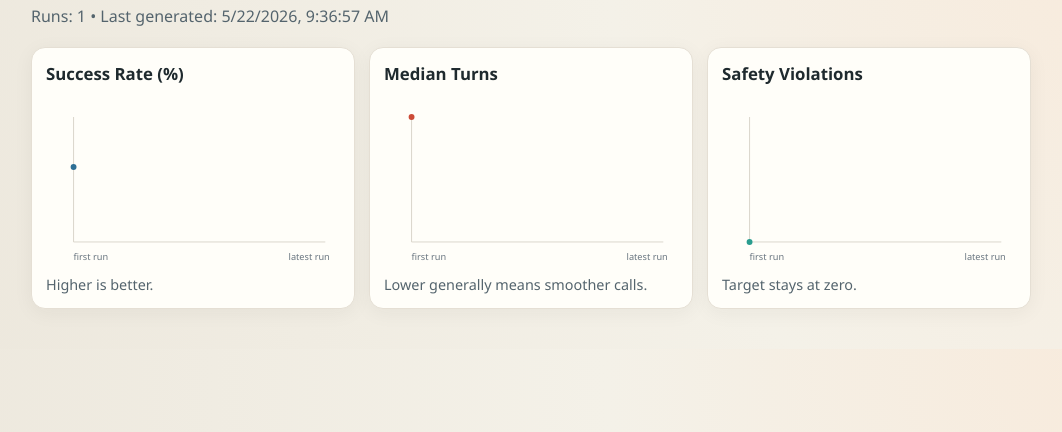
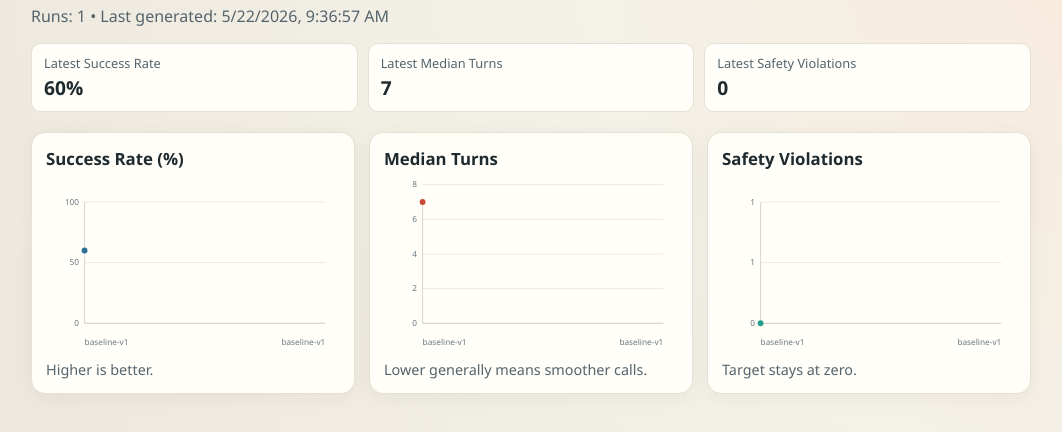
Before and after one commit to patrickdoane/pizza-phone-agent, a website: page public/index.html in a window 1280 px wide. Shown: the part 74-506 px from the top of the page, without its empty margins (109-1171 px from the left). Drawn offline with Linux system fonts and the light colour scheme.

Commit message:
chore: improve scorecard chart readability

```diff
--- a/public/index.html
+++ b/public/index.html
@@ -34,6 +34,27 @@
         margin-top: 8px;
         color: var(--muted);
       }
+      .summary {
+        display: grid;
+        grid-template-columns: repeat(auto-fit, minmax(180px, 1fr));
+        gap: 10px;
+        margin-top: 16px;
+      }
+      .summary-card {
+        background: var(--card);
+        border: 1px solid #e5dfd4;
+        border-radius: 10px;
+        padding: 10px 12px;
+      }
+      .summary-card .label {
+        color: var(--muted);
+        font-size: 0.8rem;
+      }
+      .summary-card .value {
+        font-size: 1.2rem;
+        font-weight: 700;
+        margin-top: 2px;
+      }
       .grid {
         display: grid;
         grid-template-columns: repeat(auto-fit, minmax(280px, 1fr));
@@ -69,12 +90,31 @@
         border-radius: 6px;
         padding: 2px 6px;
       }
+      .tooltip {
+        position: fixed;
+        pointer-events: none;
+        background: #1f2a2e;
+        color: #f5f7f9;
+        border-radius: 6px;
+        padding: 6px 8px;
+        font-size: 0.78rem;
+        transform: translate(12px, 12px);
+        opacity: 0;
+        transition: opacity 0.08s ease;
+        z-index: 20;
+        white-space: nowrap;
+      }
     </style>
   </head>
   <body>
     <div class="wrap">
       <h1>Pizza Agent Scorecards</h1>
       <div class="meta" id="meta">Loading metrics...</div>
+      <div class="summary" id="summary" hidden>
+        <div class="summary-card"><div class="label">Latest Success Rate</div><div class="value" id="latestSuccess">-</div></div>
+        <div class="summary-card"><div class="label">Latest Median Turns</div><div class="value" id="latestTurns">-</div></div>
+        <div class="summary-card"><div class="label">Latest Safety Violations</div><div class="value" id="latestSafety">-</div></div>
+      </div>
       <div id="empty" class="empty" hidden>No scorecard runs found yet. Run <code>npm run eval:conversations</code> and <code>npm run eval:metrics</code>.</div>
       <div class="grid" id="charts" hidden>
         <section class="card">
@@ -94,17 +134,58 @@
         </section>
       </div>
     </div>
+    <div id="tooltip" class="tooltip" hidden></div>
 
     <script>
-      function drawLineChart(svg, data, color, minY, maxY) {
+      function niceTicks(minY, maxY, desiredCount) {
+        if (minY === maxY) {
+          return [minY, minY + 1];
+        }
+        const range = maxY - minY;
+        const roughStep = range / Math.max(desiredCount - 1, 1);
+        const magnitude = Math.pow(10, Math.floor(Math.log10(roughStep)));
+        const candidates = [1, 2, 5, 10];
+        let step = magnitude;
+        for (const c of candidates) {
+          const candidate = c * magnitude;
+          if (roughStep <= candidate) {
+            step = candidate;
+            break;
+          }
+        }
+
+        const start = Math.floor(minY / step) * step;
+        const end = Math.ceil(maxY / step) * step;
+        const ticks = [];
+        for (let v = start; v <= end + step * 0.5; v += step) {
+          ticks.push(Number(v.toFixed(6)));
+        }
+        return ticks;
+      }
+
+      function labelForRun(runId, index, length) {
+        if (length <= 1) {
+          return runId;
+        }
+        if (index === 0) {
+          return `1: ${runId}`;
+        }
+        if (index === length - 1) {
+          return `${length}: ${runId}`;
+        }
+        return `${index + 1}`;
+      }
+
+      function drawLineChart(svg, data, labels, color, minY, maxY, formatter) {
         const width = 320;
         const height = 180;
-        const padding = { top: 16, right: 16, bottom: 28, left: 30 };
+        const padding = { top: 16, right: 16, bottom: 32, left: 42 };
         const plotW = width - padding.left - padding.right;
         const plotH = height - padding.top - padding.bottom;
 
         const yRange = maxY - minY || 1;
         const xStep = data.length > 1 ? plotW / (data.length - 1) : 0;
+        const ticks = niceTicks(minY, maxY, 5);
 
         const points = data.map((v, i) => {
           const x = padding.left + i * xStep;
@@ -114,20 +195,52 @@
 
         const path = points.map((p, i) => `${i === 0 ? "M" : "L"}${p[0].toFixed(1)} ${p[1].toFixed(1)}`).join(" ");
 
+        const yGrid = ticks
+          .map((tick) => {
+            const y = padding.top + plotH - ((tick - minY) / yRange) * plotH;
+            return `<line x1="${padding.left}" y1="${y.toFixed(1)}" x2="${width - padding.right}" y2="${y.toFixed(1)}" stroke="#ece7de" />
+              <text x="${padding.left - 6}" y="${(y + 3).toFixed(1)}" font-size="9" text-anchor="end" fill="#6a7680">${formatter(tick)}</text>`;
+          })
+          .join("");
+
         svg.innerHTML = `
+          ${yGrid}
           <line x1="${padding.left}" y1="${padding.top + plotH}" x2="${width - padding.right}" y2="${padding.top + plotH}" stroke="#d7d2c8" />
           <line x1="${padding.left}" y1="${padding.top}" x2="${padding.left}" y2="${padding.top + plotH}" stroke="#d7d2c8" />
           <path d="${path}" fill="none" stroke="${color}" stroke-width="2.8" stroke-linecap="round" />
-          ${points.map((p) => `<circle cx="${p[0]}" cy="${p[1]}" r="3.2" fill="${color}" />`).join("")}
-          <text x="${padding.left}" y="${height - 8}" font-size="10" fill="#6a7680">first run</text>
-          <text x="${width - padding.right - 40}" y="${height - 8}" font-size="10" fill="#6a7680">latest run</text>
+          ${points
+            .map(
+              (p, i) =>
+                `<circle class="point" data-label="${labels[i]}" data-value="${formatter(data[i])}" cx="${p[0]}" cy="${p[1]}" r="3.2" fill="${color}" />`
+            )
+            .join("")}
+          <text x="${padding.left}" y="${height - 8}" font-size="9" fill="#6a7680">${labelForRun(labels[0], 0, labels.length)}</text>
+          <text x="${width - padding.right}" y="${height - 8}" font-size="9" text-anchor="end" fill="#6a7680">${labelForRun(labels[labels.length - 1], labels.length - 1, labels.length)}</text>
         `;
+
+        const tooltip = document.getElementById("tooltip");
+        svg.querySelectorAll(".point").forEach((point) => {
+          point.addEventListener("mouseenter", (event) => {
+            tooltip.hidden = false;
+            tooltip.style.opacity = "1";
+            tooltip.textContent = `${event.target.dataset.label} - ${event.target.dataset.value}`;
+          });
+          point.addEventListener("mousemove", (event) => {
+            tooltip.style.left = `${event.clientX}px`;
+            tooltip.style.top = `${event.clientY}px`;
+          });
+          point.addEventListener("mouseleave", () => {
+            tooltip.style.opacity = "0";
+            tooltip.hidden = true;
+          });
+        });
       }
 
       async function main() {
         const meta = document.getElementById("meta");
         const empty = document.getElementById("empty");
         const charts = document.getElementById("charts");
+        const summary = document.getElementById("summary");
 
         const response = await fetch("./metrics.json", { cache: "no-store" });
         if (!response.ok) {
@@ -146,14 +259,21 @@
         const generated = new Date(payload.generatedAt).toLocaleString();
         meta.textContent = `Runs: ${runs.length} • Last generated: ${generated}`;
         charts.hidden = false;
+        summary.hidden = false;
 
         const success = runs.map((r) => r.successRate);
         const turns = runs.map((r) => r.medianTurns);
         const safety = runs.map((r) => r.safetyViolations);
+        const labels = runs.map((r) => r.runId);
+        const latest = runs[runs.length - 1];
 
-        drawLineChart(document.getElementById("successChart"), success, "#2e6f95", 0, 100);
-        drawLineChart(document.getElementById("turnsChart"), turns, "#cc4b37", 0, Math.max(...turns, 1));
-        drawLineChart(document.getElementById("safetyChart"), safety, "#2a9d8f", 0, Math.max(...safety, 1));
+        document.getElementById("latestSuccess").textContent = `${latest.successRate}%`;
+        document.getElementById("latestTurns").textContent = `${latest.medianTurns}`;
+        document.getElementById("latestSafety").textContent = `${latest.safetyViolations}`;
+
+        drawLineChart(document.getElementById("successChart"), success, labels, "#2e6f95", 0, 100, (v) => `${Number(v.toFixed(1))}`);
+        drawLineChart(document.getElementById("turnsChart"), turns, labels, "#cc4b37", 0, Math.max(...turns, 1), (v) => `${Number(v.toFixed(1))}`);
+        drawLineChart(document.getElementById("safetyChart"), safety, labels, "#2a9d8f", 0, Math.max(...safety, 1), (v) => `${Math.round(v)}`);
       }
 
       main().catch((error) => {
```
